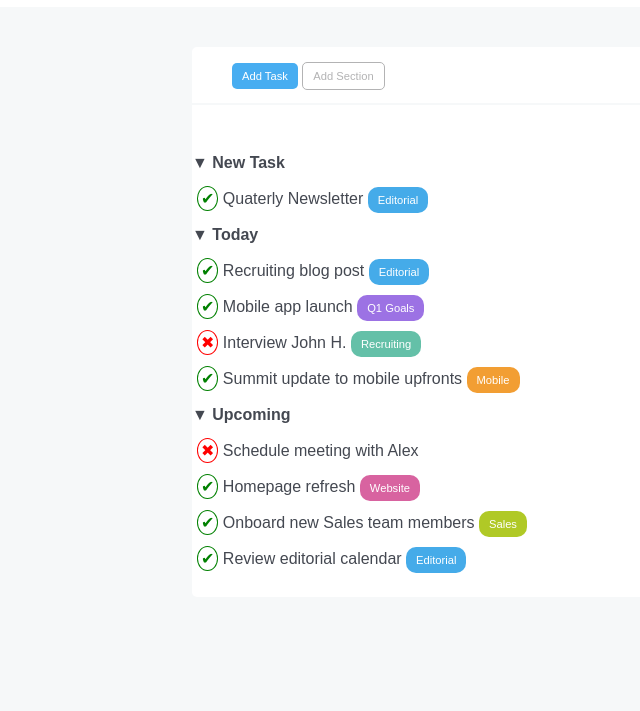
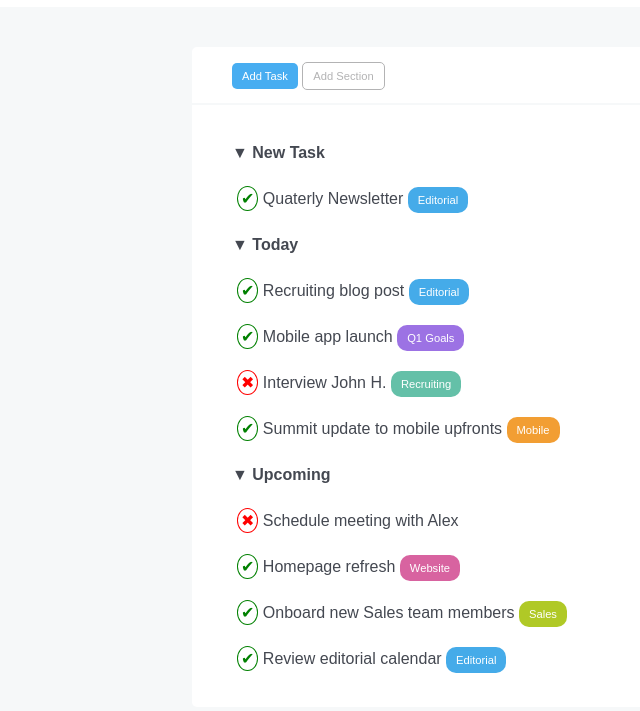
Before and after one commit to mattiapennisi/html-css-toboolist, a plain HTML site: page index.html in a window 1280 px wide. Shown: the part 63-774 px from the top of the page, without its empty margins (0-640 px from the left). Drawn offline with Linux system fonts and the light colour scheme.

Commit message:
fix list size

```diff
--- a/css/style.css
+++ b/css/style.css
@@ -31,7 +31,7 @@ header {
 #main-tab {
     background-color: white;
     width: 70%;
-    margin: 40px auto;
+    margin: 40px auto 15px;
     border-radius: 5px;
 }
 
@@ -41,7 +41,8 @@ header {
 }
 
 #main-list {
-    padding: 30px 40px 10px 0;
+    padding: 10px 40px 10px 40px;
+    color: var(--text-color);
 }
 
 #btn-task {
@@ -61,16 +62,17 @@ header {
     font-size: 0.7rem;
 }
 
-#main-list {
-    color: var(--text-color);
+ul {
+    margin: 30px 0px;
 }
 
-ul, li {
+li {
     margin: 20px 0px;
 }
 
 .list-title {
     font-weight: 700;
+
 }
 
 .list-item {
@@ -78,9 +80,10 @@ ul, li {
     font-weight: 500;
 }
 
-/* .down-triangle {
+.down-triangle {
+    display: inline-block;
     height: 5px;
-} */
+}
 
 .check {
     border: 1px solid green;
```
